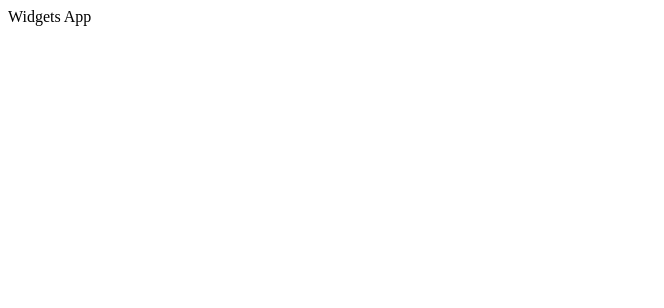
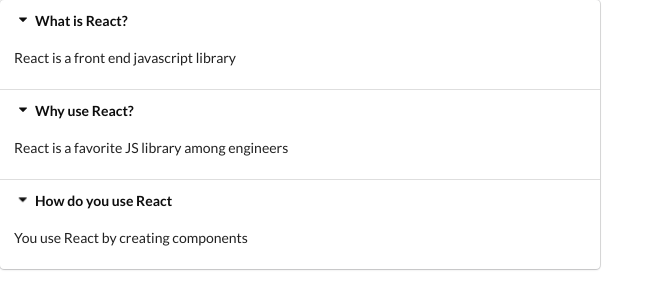
Before and after one commit to eecanada/widgets, a React (Create React App) app: page / in a window 1280 px wide. Shown: the top 308 px of the page, without its empty margins (0-664 px from the left). Built offline with nearby package versions, Linux system fonts and the light colour scheme.

Commit message:
refactor onClick

```diff
--- a/public/index.html
+++ b/public/index.html
@@ -15,6 +15,10 @@
       user's mobile device or desktop. See https://developers.google.com/web/fundamentals/web-app-manifest/
     -->
     <link rel="manifest" href="%PUBLIC_URL%/manifest.json" />
+    <link
+      rel="stylesheet"
+      href="https://cdnjs.cloudflare.com/ajax/libs/semantic-ui/2.4.1/semantic.min.css"
+    />
     <!--
       Notice the use of %PUBLIC_URL% in the tags above.
       It will be replaced with the URL of the `public` folder during the build.
--- a/src/App.js
+++ b/src/App.js
@@ -1,5 +1,25 @@
-import React from 'react'
+import React from 'react';
+import Accordion from './components/Accordion';
 
-export default () =>{
-  return <div>Widgets App</div>
-}
+const items = [
+  {
+    title: 'What is React?',
+    content: 'React is a front end javascript library',
+  },
+  {
+    title: 'Why use React?',
+    content: 'React is a favorite JS library among engineers',
+  },
+  {
+    title: 'How do you use React',
+    content: 'You use React by creating components',
+  },
+];
+
+export default () => {
+  return (
+    <div>
+      <Accordion items={items} />
+    </div>
+  );
+};
--- /dev/null
+++ b/src/components/Accordion.js
@@ -0,0 +1,23 @@
+import React, { useState } from 'react';
+
+const Accordion = ({ items }) => {
+  const onTitleClick = (index) => {
+    console.log('title click ', index);
+  };
+  const renderedItems = items.map((item, index) => {
+    return (
+      <React.Fragment key={item.title}>
+        <div className="title active" onClick={() => onTitleClick('click', index)}>
+          <i className="dropdown icon"> </i>
+          {item.title}
+        </div>
+        <div className="content active">
+          <p> {item.content}</p>
+        </div>
+      </React.Fragment>
+    );
+  });
+  return <div className="ui styled accordion">{renderedItems}</div>;
+};
+
+export default Accordion;
```
